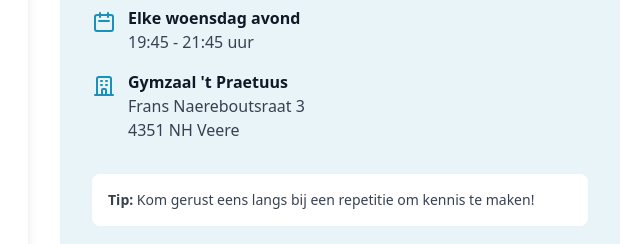
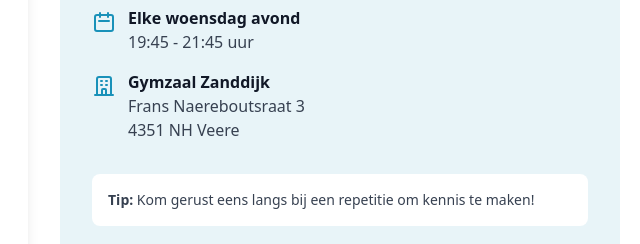
Before and after one commit to ZeezichtMedia/veersescheepstuig-website, an Astro site: page /contact in a window 1280 px wide. Shown: the part 786-1030 px from the top of the page, 596-1236 px from the left. Built offline with nearby package versions, Linux system fonts and the light colour scheme; Astro itself is replaced by a stand-in of ours.

Commit message:
Repetitielocatie bijgewerkt naar Gymzaal Zanddijk

```diff
--- a/src/pages/contact.astro
+++ b/src/pages/contact.astro
@@ -161,7 +161,7 @@ import SectionHeader from "../components/SectionHeader.astro";
                 ></path>
               </svg>
               <div>
-                <p class="text-gray-900 font-bold">Gymzaal 't Praetuus</p>
+                <p class="text-gray-900 font-bold">Gymzaal Zanddijk</p>
                 <p class="text-gray-700">Frans Naereboutsraat 3</p>
                 <p class="text-gray-700">4351 NH Veere</p>
               </div>
```
